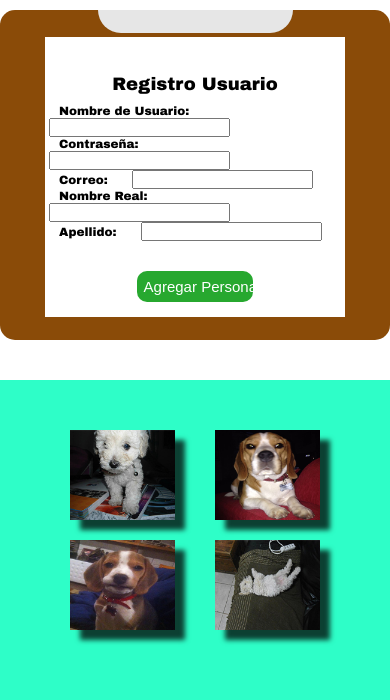
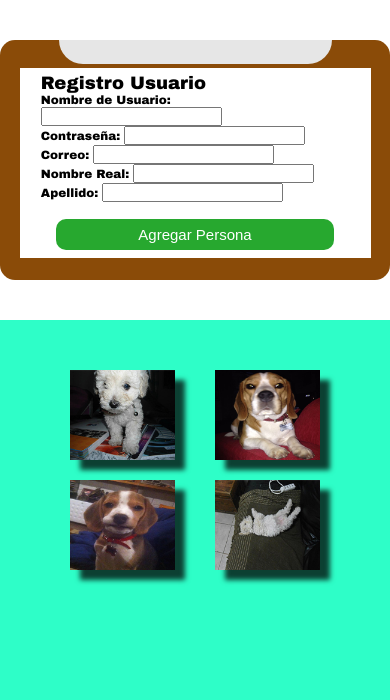
Before and after one commit to blakboy/Proyectos, a Django app: page /gestionUsuario/ in a window 390 px wide. Shown: the part 232-932 px from the top of the page. After the commit the page ends 816 px from the top, so only its background shows below. Run offline with Django 3.2, Linux system fonts and the light colour scheme.

Commit message:
Add files via upload

```diff
--- a/MisPerris_EN3/MisPerris-master/Sistema/static/css/estilos_reg.css
+++ b/MisPerris_EN3/MisPerris-master/Sistema/static/css/estilos_reg.css
@@ -149,7 +149,7 @@
 		margin-top: 4px;
 		margin-bottom: 10px;
 		background:#FFFF;
-		width: 300px;
+		width: 90%;
 		height: 280px;
 		font-family: "Arial Black";
 		}
@@ -160,7 +160,7 @@
 		flex-direction: column;
 		height: 200px;
 		width: 100%;
-		text-align: left;
+		text-align: center;
 		margin-top: 30px;
 		font-size: 12px;
 	}
--- a/MisPerris_EN3/MisPerris-master/Sistema/static/css/estilos_registro.css
+++ b/MisPerris_EN3/MisPerris-master/Sistema/static/css/estilos_registro.css
@@ -5,51 +5,64 @@
 .panel{
 	background: #8A4B08;
 	width: 500px;
-	height: 300px;
+	height: 390px;
 	border: 1px;
 	float: center;
-	margin-top: 10px;
+	margin-top: 40px;
 	margin-bottom: 40px;
 	margin-left: auto;
 	margin-right: auto;
-    border-radius: 14px 14px 14px 14px;
-    -moz-border-radius: 14px 14px 14px 14px;
-    -webkit-border-radius: 14px 14px 14px 14px;
+	border-radius: 15px;
 }
-.columnas{
-	background: #01DFA5;
-	text-align: center;
+hr{
+	margin-top: 5px;
 }
+
 .titulo{
-	background: #8A4B08;
-	text-align: center;
-	color: #000000;
-	width: 70%;
-	height: 7%;
+background:#E6E6E6;
+text-align: center;
+color: #000000;
+width: 70%;
+height: 10%;
+margin-right: auto;
+margin-left: auto;
+border-radius: 0px 0px 118px 118px;
+font-size: 30px;
+}
+.tit{
+text-align: center;
+}
+.formulario{
+	padding: 10px;
 	margin-right: auto;
 	margin-left: auto;
-	border-radius: 0px 0px 118px 118px;
+	margin-top: 4px;
+	margin-bottom: 10px;
+	background:#FFFF;
+	width: 400px;
+	height: 300px;
+	font-family: "Arial Black";
 	}
-.formulario{
-padding: 10px;
-margin-right: auto;
-margin-left: auto;
-margin-top: 10px;
-margin-bottom: 10px;
-background:#FFFF;
-width: 400px;
-height: 230px;
-font-family: "Arial Black";
+body a{
+	margin-left: auto;
+	margin-right: auto;
 }
-.input-48{
-	height: 30px;
-	padding: 2px;
+.btn-enviar{
+	color: #ffffff;
+	border-radius: 10px 10px 10px 10px;
+	-moz-border-radius: 10px 10px 10px 10px;
+	-webkit-border-radius: 10px 10px 10px 10px;
+    border: 0px solid #000000;
+	padding: 4px;
+	text-decoration: none;
+	background: #27a82f;
+	margin-left:auto;
+    margin-right: auto;
+	margin-top:17px;
+	font-size: 25px;
+	width: 70%;
 }
-.form_text{
-height: 30px;
-}
-
-.btn-enviar{
+.btn-ingreso{
 	color: #ffffff;
 	border-radius: 10px 10px 10px 10px;
 	-moz-border-radius: 10px 10px 10px 10px;
@@ -60,30 +73,21 @@
 	background: #27a82f;
 	margin-left:auto;
     margin-right: auto;
-	margin-top:17px;
+	margin-top:30px;
 	font-size: 25px;
-	width: 90%;
-}
-label{
-    margin-left: 10px;
-    margin-right: 20px;
-	margin-bottom: 10px;
+	width: 40%;
 }
 .contenedor-inputs{
-    margin-left: auto;
+	margin-left: auto;
     margin-right: auto;
 	display: flex;
 	flex-direction: column;
 	height: 200px;
 	width: 100%;
-	text-align: center;
+	text-align: left;
+	margin-top: 30px;
+
 }
-.contenedor-inputs h2{
-	margin-top:3px;
-	margin-bottom: 10px;
-	text-align: center;
-}
-
 .boton_eliminar{
 	color: #ffffff;
 	border-radius: 160px 160px 160px 160px;
@@ -93,9 +97,7 @@
 	padding: 8px;
 	text-decoration: none;
 	background: #de0303;
-	font-family: "Arial Black";
   }
-
   .boton_editar{
 	color: #ffffff;
 	text-decoration: none;
@@ -104,90 +106,105 @@
 	-webkit-border-radius: 160px 160px 160px 160px;
 	border: 0px solid #000000;
 	padding: 8px;
-	background:#221f9c;
-	font-family: "Arial Black";
-  }
-  table{
-	  margin-left: auto;
-	  margin-right: auto;
-  }
-  .boton_accion{
-	display: flex;
-	flex-direction: row;
+	background: #01DFA5;
   }
   td{
-	margin-left: auto;
-	margin-right: auto;
-	text-align: center;
+	  padding: 10px;
   }
-@media screen and (max-width:600px) {
+  @media screen and (max-width:600px) {
 	.panel{
 		background: #8A4B08;
 		width: 100%;
-		height: 330px;
+		height: 240px;
 		float: center;
 		border-radius: 15px;
 	}
 	.titulo{
 		background:#E6E6E6;
 		text-align: center;
-		font-size: 13px;
+		font-size: 8px;
 		color: #000000;
 		width: 50%;
-		height: 7%;
-		margin-right: auto;
-		margin-left: auto;
+		height: 5%;
 		border-radius: 0px 0px 118px 118px;
 		}
-		.formulario{
-			padding: 4px;
-			margin-right: auto;
-			margin-left: auto;
-			margin-top: 4px;
-			margin-bottom: 10px;
-			background:#FFFF;
-			width: 300px;
-			height: 280px;
-			font-family: "Arial Black";
-			}
-			.contenedor-inputs{
-				margin-left: auto;
-				margin-right: auto;
-				display: flex;
-				flex-direction: column;
-				height: 200px;
-				width: 100%;
-				text-align: left;
-				margin-top: 30px;
-				font-size: 12px;
-			}
-			.btn-enviar{
-				color: #ffffff;
-				border-radius: 10px 10px 10px 10px;
-				-moz-border-radius: 10px 10px 10px 10px;
-				-webkit-border-radius: 10px 10px 10px 10px;
-				border: 0px solid #000000;
-				padding: 7px;
-				text-decoration: none;
-				background: #27a82f;
-				margin-left:auto;
-				margin-right: auto;
-				margin-top:30px;
-				font-size: 15px;
-				width: 40%;
-			}
-	table{
-		margin-left: auto;
+	.formulario{
+		padding: 4px;
+		margin-top: 4px;
+		margin-bottom: 10px;
+		background:#FFFF;
+		width: 90%;
+		height: 190px;
+		font-family: "Arial Black";
+		}
+	.contenedor-inputs{
+		display: flex;
+		flex-direction: column;
+		height: 280px;
+		width: 90%;
+		text-align: left;
+		margin-top: 1px;
+		font-size: 12px;
+	}
+	.titulo{
+background:#E6E6E6;
+text-align: center;
+color: #000000;
+width: 70%;
+height: 10%;
+margin-right: auto;
+margin-left: auto;
+border-radius: 0px 0px 118px 118px;
+font-size: 30px;
+}
+	.btn-enviar{
+		color: #ffffff;
+		border-radius: 10px 10px 10px 10px;
+		-moz-border-radius: 10px 10px 10px 10px;
+		-webkit-border-radius: 10px 10px 10px 10px;
+		border: 0px solid #000000;
+		padding: 7px;
+		text-decoration: none;
+		background: #27a82f;
+		margin-left:auto;
 		margin-right: auto;
-		width: 100%;
+		margin-top:17px;
+		font-size: 15px;
+		width: 90%;
 	}
-	td{
-		padding: 2px;
-		font-size: 7px;
+	.githubstyle{
+		color: #ffffff;
+		border-radius: 8px 8px 8px 8px;
+		-moz-border-radius: 8px 8px 8px 8px;
+		-webkit-border-radius: 8px 8px 8px 8px;
+		border: 0px solid #000000;
+		padding: 5px;
+		text-decoration: none;
+		background: #232323;
+		margin-left:auto;
+		margin-right: auto;
+		margin-top:5px;
+		text-align: center;
+		font-family: "Arial";
+		font-size: 15px;
+		width: 180px;
+		display: flex;
+		flex-direction:row;
+
 	}
-	.boton_accion{
-		display: flex;
-		flex-direction: row;
-		padding-top: 5px;
-	  }
-  }
+	.btn-ingreso{
+		color: #ffffff;
+		border-radius: 10px 10px 10px 10px;
+		-moz-border-radius: 10px 10px 10px 10px;
+		-webkit-border-radius: 10px 10px 10px 10px;
+		border: 0px solid #000000;
+		padding: 7px;
+		text-decoration: none;
+		background: #27a82f;
+		margin-left:auto;
+		margin-right: auto;
+		margin-top:30px;
+		font-size: 15px;
+		width: 40%;
+	}
+}
```
Also changed, not shown: MisPerris_EN3/MisPerris-master/Sistema/static/css/est_regm.css (+67 -27 lines), MisPerris_EN3/MisPerris-master/Sistema/static/css/estilos_ru.css (+7 -6 lines).
